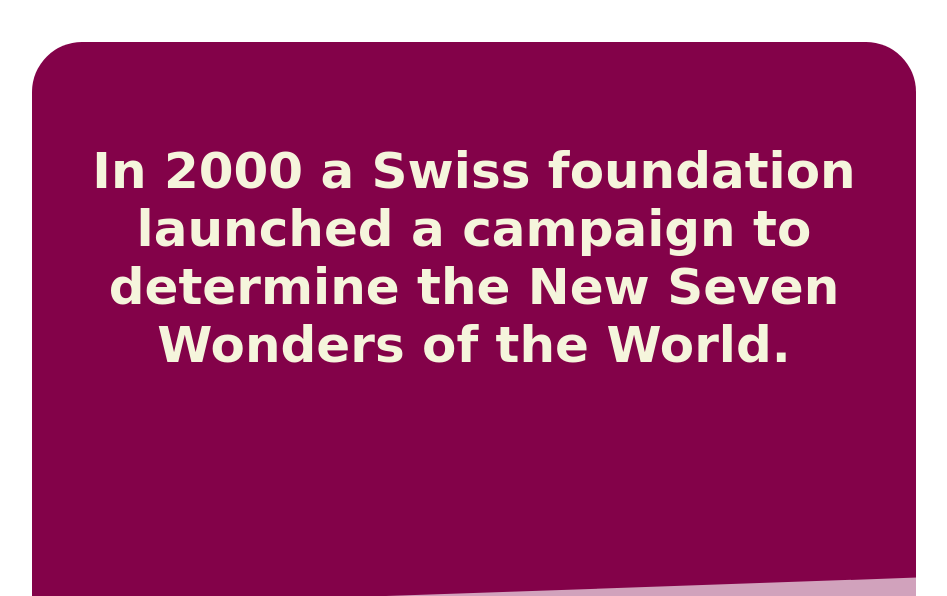
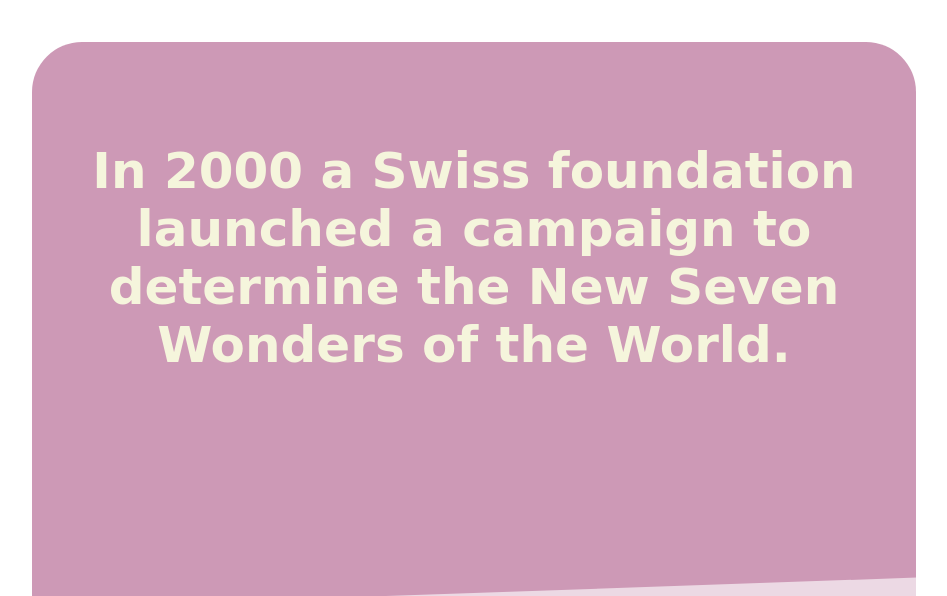
Before and after one commit to sunraja1996/day16-i-Factory-Slant, a plain HTML site: page index.html in a window 1280 px wide. Shown: the top 596 px of the page, without its empty margins (166-1113 px from the left). Drawn offline with Linux system fonts and the light colour scheme; files whose address does not match are found by name; a web font is replaced by a local one.

Commit message:
Update style.css

```diff
--- a/style.css
+++ b/style.css
@@ -3,7 +3,7 @@
 .content{
       margin: auto;
       width: 70%;
-      background: rgb(131, 2, 73);
+      background: rgb(131, 2, 73, 0.4);
       text-align: center;
       border-radius: 50px;
 }
```
